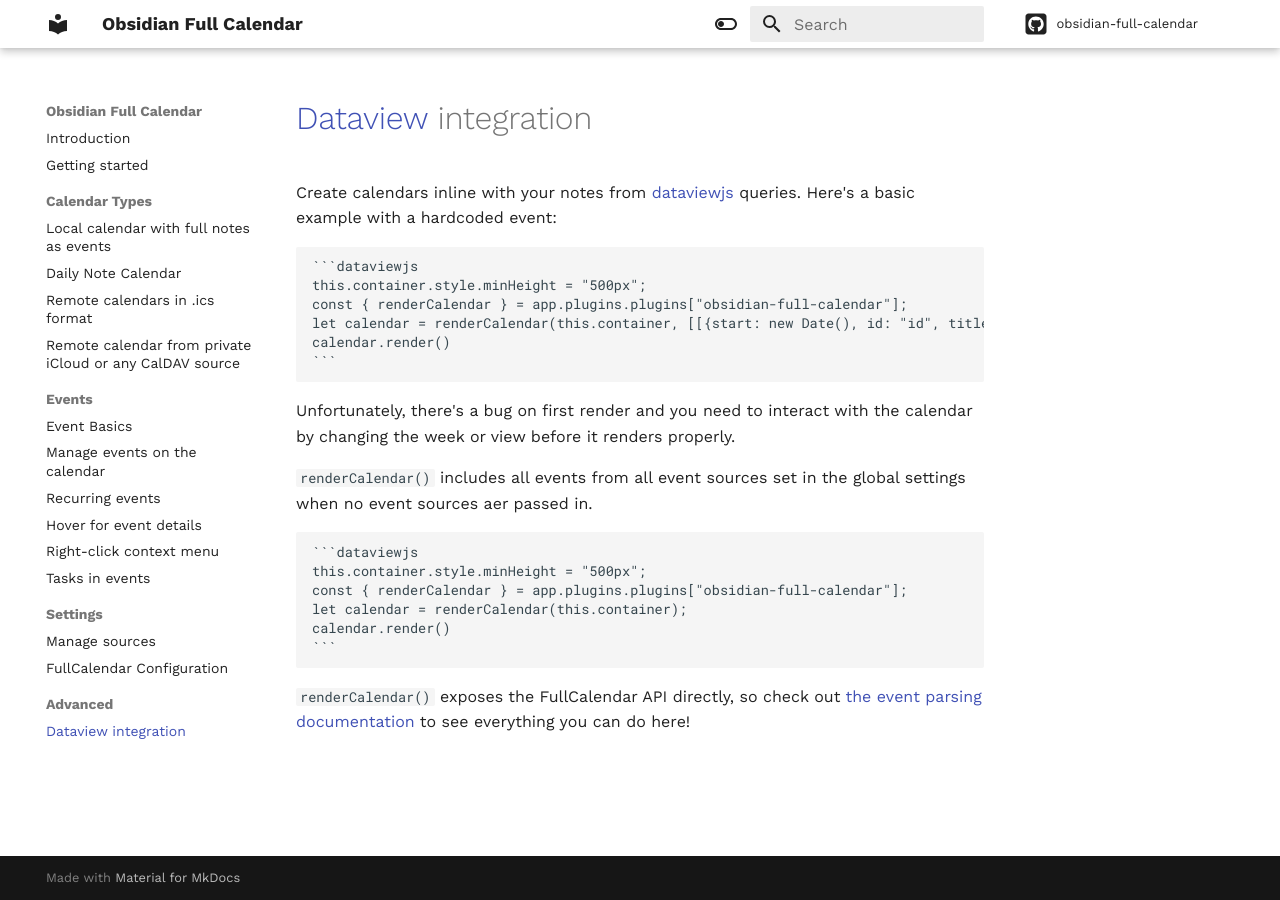
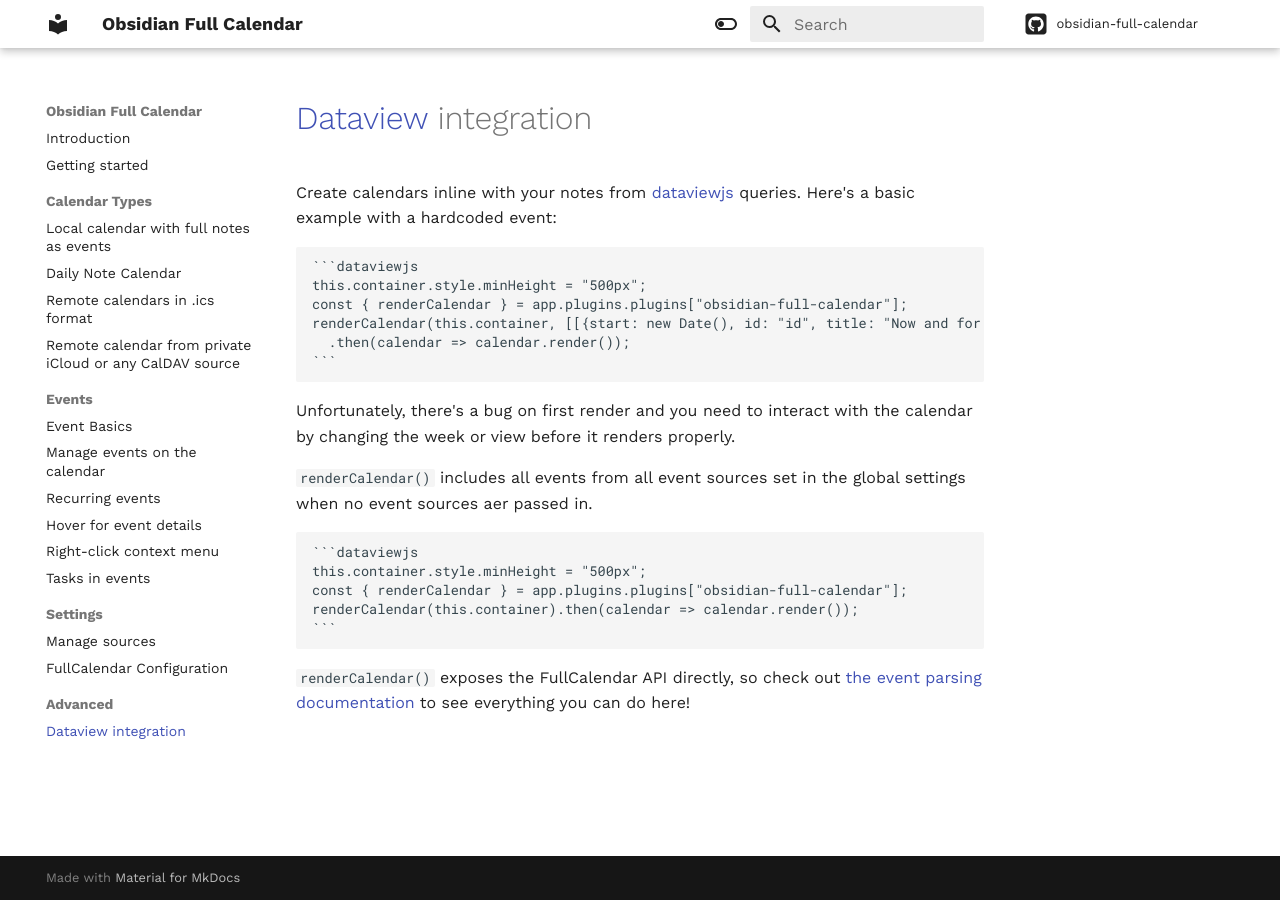
Before and after one commit to obsidian-community/obsidian-full-calendar, an MkDocs documentation site: the page built from docs/advanced/dataview.md, in a window 1280 px wide. Built offline with MkDocs 1.6.1 and Material for MkDocs 9.7.7, drawn with Linux system fonts in a browser that asks for light colours; comment, search, counter and statistics services are not loaded.

Commit message:
Cover Inline Initialization Empty Cache State

`````diff
--- a/docs/advanced/dataview.md
+++ b/docs/advanced/dataview.md
@@ -6,8 +6,8 @@ Create calendars inline with your notes from [dataviewjs](https://blacksmithgu.g
 ```dataviewjs
 this.container.style.minHeight = "500px";
 const { renderCalendar } = app.plugins.plugins["obsidian-full-calendar"];
-let calendar = renderCalendar(this.container, [[{start: new Date(), id: "id", title: "Now and for an hour"}]]);
-calendar.render()
+renderCalendar(this.container, [[{start: new Date(), id: "id", title: "Now and for an hour"}]])
+  .then(calendar => calendar.render());
 ```
 ````
 
@@ -19,8 +19,7 @@ Unfortunately, there's a bug on first render and you need to interact with the c
 ```dataviewjs
 this.container.style.minHeight = "500px";
 const { renderCalendar } = app.plugins.plugins["obsidian-full-calendar"];
-let calendar = renderCalendar(this.container);
-calendar.render()
+renderCalendar(this.container).then(calendar => calendar.render());
 ```
 ````
 
`````
Also changed, not shown: 1 other file.
